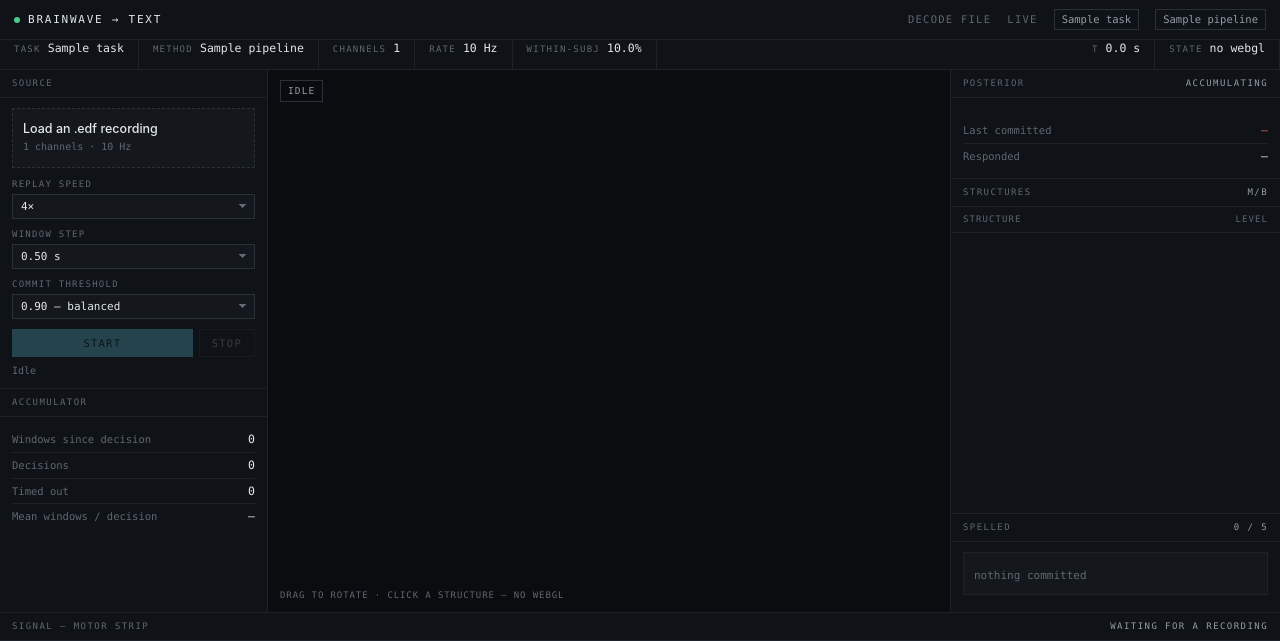
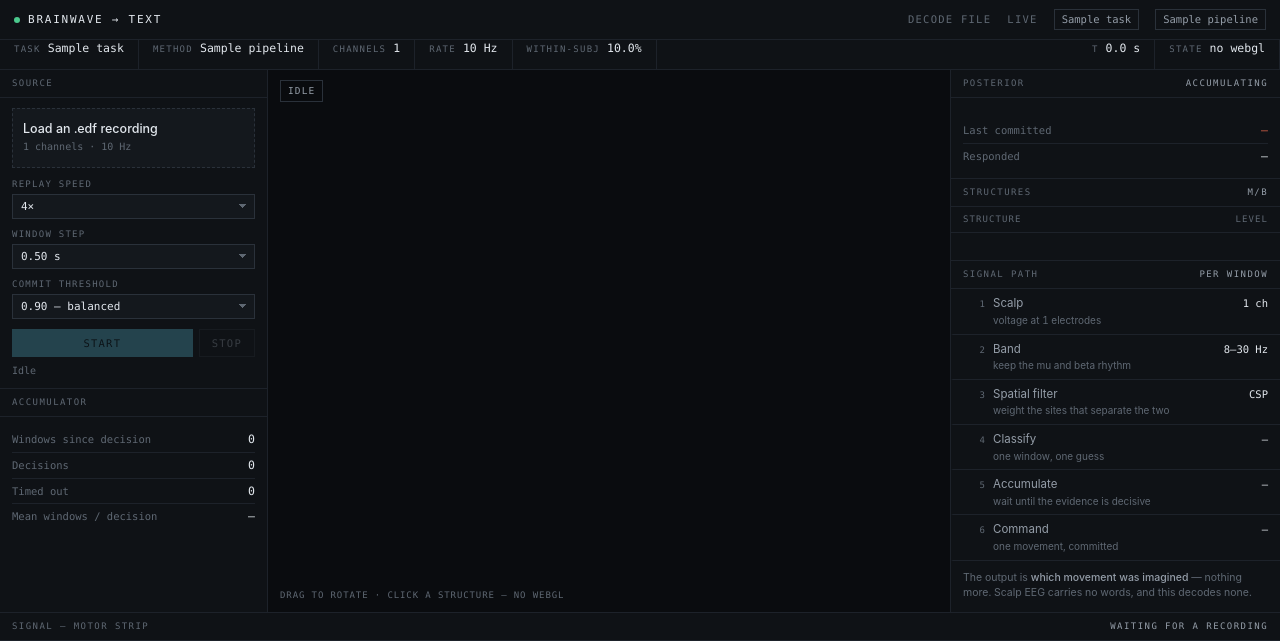
Before and after one commit to RashiShah08/brainwave-to-text, a Flask app: template templates/live.html in a window 1280 px wide. Shown: the top 641 px of the page. Run offline with Flask 3, Linux system fonts and the light colour scheme; the template is opened without the code that fills it: most values are stand-ins (such as "Sample title", 1, 10 or a date in 2020); lists and menus that the app fills with data are empty; parts of the project's set-up code (start-up, migrations or seed data) failed here and were passed over.

Commit message:
Drop the speller from the live view; show the signal path instead
The spelled-text panel implied the brain spelled something. It did not. Scalp
EEG carries no letters -- the speller is a binary tree bolted onto a two-class
decoder, and its output is a construction of ours, not a reading of anyone's
cortex. Presenting AAAAAAAAAA as "spelled text" was the single most misleading
thing on the screen, so it is gone from the instrument, along with the letters
the specimen was writing in its margin. Decision pins now carry the class
initial rather than an emitted character.

In its place, the chain itself, live, one row per stage: scalp voltage at 64
electrodes, the 8-30 Hz band, the CSP spatial filter, the per-window guess, the
accumulator waiting for the evidence to become decisive, and the committed
command. Rows light as each window passes through them, so someone who has
never seen EEG can watch what happens to the signal instead of being told. It
closes by stating what the output actually is: which movement was imagined,
nothing more.

The speller itself stays in the codebase and on the file-decode page, where it
is reported as what it is -- a measured throughput figure with the compounding
error made explicit -- rather than as text the brain produced.

Layout: panels now keep their natural height by default and only the marked one
absorbs slack, since a growing panel above a fixed one was clipping it. Columns
scroll on a short window rather than slicing, which the overflow audit was
flagging at 1280x800 and 1120x780. Clean at all six sizes.

Co-Authored-By: Claude Opus 5 (1M context) <noreply@anthropic.com>
Claude-Session: https://claude.ai/code/session_01CEaUq93g3CPg2dxu31nrSj

```diff
--- a/static/app.css
+++ b/static/app.css
@@ -171,14 +171,23 @@ html[data-world="off"] .hint::after { content: " — no webgl"; }
 
 /* ── panels ──────────────────────────────────────────────────────────── */
 
-.col { display: flex; flex-direction: column; overflow: hidden; }
+/* Scrolls rather than clips: on a short window the fixed panels genuinely do
+   not fit, and a scrollbar says so where a sliced-off edge reads as a fault. */
+.col {
+  display: flex; flex-direction: column;
+  overflow-y: auto; overflow-x: hidden; scrollbar-width: thin;
+}
 
+/* Panels keep their natural height by default. Only the one marked to grow
+   absorbs the slack — and the shrink — so a fixed-size panel below it can
+   never be clipped by whatever sits above. */
 .panel {
   display: flex; flex-direction: column; min-height: 0;
+  flex: none;
   border-bottom: 1px solid var(--line);
 }
 .panel:last-child { border-bottom: 0; }
-.panel-grow { flex: 1 1 auto; }
+.panel-grow { flex: 1 1 auto; min-height: 2.6rem; }
 
 .panel-head {
   display: flex; align-items: center; justify-content: space-between; gap: 8px;
@@ -320,20 +329,40 @@ input[type="file"] { display: none; }
 .traces { grid-column: 1 / -1; display: flex; flex-direction: column; }
 #scope { display: block; width: 100%; flex: 1 1 auto; min-height: 0; }
 
-/* ── decoded text ────────────────────────────────────────────────────── */
+/* ── signal path ─────────────────────────────────────────────────────── */
 
-.decoded {
-  font-family: var(--mono); font-size: 17px; letter-spacing: 0.24em;
-  color: var(--fg); padding: 8px 10px; min-height: 36px;
-  background: var(--panel-2); border: 1px solid var(--line);
-  word-break: break-all;
+.path { list-style: none; margin: 0; padding: 0; }
+.path-step {
+  display: grid; grid-template-columns: 20px 1fr auto;
+  gap: 8px; align-items: baseline;
+  padding: 6px 12px; border-bottom: 1px solid var(--line);
+  border-left: 2px solid transparent;
+  transition: border-color .5s ease, background .5s ease;
 }
-.decoded .empty { font-size: 11px; letter-spacing: normal; color: var(--fg-3); }
-.cands { display: flex; gap: 3px; flex-wrap: wrap; margin-top: 7px; }
-.cand {
-  font-family: var(--mono); font-size: 9.5px; color: var(--fg-3);
-  border: 1px solid var(--line); padding: 1px 5px;
+.path-step.is-on {
+  border-left-color: var(--accent);
+  background: rgba(86, 182, 205, 0.07);
+  transition: none;                 /* snap on, fade off */
 }
+.path-n {
+  font-family: var(--mono); font-size: 9px; color: var(--fg-3);
+  text-align: right;
+}
+.path-t { font-size: 11.5px; color: var(--fg-2); }
+.path-t em {
+  display: block; font-style: normal; font-size: 10px;
+  color: var(--fg-3); margin-top: 1px;
+}
+.path-v {
+  font-family: var(--mono); font-size: 10.5px; color: var(--fg);
+  white-space: nowrap;
+}
+.path-step.is-on .path-v { color: var(--accent); }
+.path-foot {
+  margin: 0; padding: 9px 12px 11px;
+  font-size: 10.5px; line-height: 1.5; color: var(--fg-3);
+}
+.path-foot b { color: var(--fg-2); font-weight: 500; }
 
 /* ── log ─────────────────────────────────────────────────────────────── */
 
--- a/static/brain3d.js
+++ b/static/brain3d.js
@@ -1,40 +1,33 @@
 /**
- * A solid, lit, anatomically segmented brain you can turn and click.
+ * A real, lit, anatomically segmented cortex you can turn and click.
  *
- * Modelled on the interaction of an anatomy atlas: real tissue shading, named
- * regions, and a region that lights when you select it — except here regions
- * also light on their own, driven by the decoder. Motor imagery is
- * contralateral, so a committed "right hand" flares the LEFT primary motor
- * cortex, and the live posterior warms whichever hemisphere is currently
- * winning.
+ * The surface is not generated. static/cortex.bin is the fsaverage pial
+ * surface -- reconstructed from real MRI -- baked by scripts/build_cortex.py
+ * with FreeSurfer's measured sulcal convexity, normals taken from the full
+ * 650k-triangle mesh, ambient occlusion computed against the surface itself,
+ * and the Desikan-Killiany parcellation as a per-vertex region id. Only the
+ * cerebellum and brainstem are generated, because fsaverage supplies cortex
+ * only.
  *
- * There is no brain mesh file to load. The surface is generated: a base
- * ellipsoid worked into shape by `brainSurface` (narrowed poles, temporal
- * bulge, flattened skull base, longitudinal fissure, Sylvian groove) and then
- * folded into gyri by two octaves of meandering sine. Cerebellum and brainstem
- * are separate meshes, and every vertex carries a region id assigned from its
- * position relative to the central and Sylvian sulci.
+ * Regions light for two different reasons and are coloured accordingly: warm
+ * red is what the decoder is doing, cyan is what the reader has selected.
+ * Motor imagery is contralateral, so a committed "right hand" flares the LEFT
+ * primary motor cortex.
  *
- * Two things are worth knowing before changing any of this:
+ * Two things worth knowing before changing any of this:
  *
- *   - Normals are analytic, not computed from the triangles. IcosahedronGeometry
- *     is non-indexed, so `computeVertexNormals` would give flat facets; instead
- *     each normal comes from the cross product of two finite differences of
- *     `brainSurface` itself, which is smooth regardless of tessellation.
- *   - Sulcal shading is an attribute, not a light. `aDepth` carries how deep in
- *     a fold each vertex sits and darkens it directly, which is what makes the
- *     convolutions read at a glance. No shadow pass would be affordable here.
- *
- * The palette stays with the page: warm tissue against cream paper, oxblood for
- * what the decoder is doing, verdigris for what the reader has selected.
- */
+ *   - Occlusion is baked, not lit. Sulcal convexity says which way a surface
+ *     bends, not how enclosed it is, and shading from convexity alone leaves
+ *     the two facing walls of a deep sulcus bright and the folds soft.
+ *   - Normals come from the full-resolution surface, not from this
+ *     triangulation. computeVertexNormals would throw the fold detail away a
+ *     second time, having already lost it once to decimation.
+  */
 
 import * as THREE from './three.module.min.js';
-import { strokes } from './inkfont.js';
+import { strokes } from './inkfont.js';   // pin labels only
 
-const MAX_CHARS = 22;
 const SEG_PER_GLYPH = 18;
-const GLYPH_SIZE = 0.085;
 const MAX_PINS = 9;
 // The specimen spans about y -0.88 (brainstem) to +0.60 (vertex), so it is not
 // centred on the origin and must be framed about its own middle.
@@ -407,8 +400,6 @@ export class NeuralEnvironment {
     /** Set by the page to receive live per-structure activity. */
     this.onActivity = null;
 
-    this.text = [];
-    this.glyphs = [];
     this.pins = [];
 
     this.scroll = 0;
@@ -439,7 +430,6 @@ export class NeuralEnvironment {
     this._callout();
     this._project();
     this._sites();
-    this._margin();
     this._pinwork();
     this._input();
 
@@ -793,82 +783,6 @@ export class NeuralEnvironment {
       vertexShader: STROKE_VERT, fragmentShader: STROKE_FRAG,
       transparent: true, depthWrite: false, vertexColors: true,
     }));
-  }
-
-  /** The ruled margin the decoded text is written onto, held in camera space. */
-  _margin() {
-    const max = MAX_CHARS * SEG_PER_GLYPH;
-    const pos = new Float32Array(max * 6);
-    const col = new Float32Array(max * 6);
-    const ink = new Float32Array(max * 2);
-    this.marginAt = new Float32Array(max * 2);
-    for (let i = 0; i < max * 2; i++) {
-      col[i * 3] = INK.r; col[i * 3 + 1] = INK.g; col[i * 3 + 2] = INK.b;
-    }
-    const g = new THREE.BufferGeometry();
-    g.setAttribute('position', new THREE.BufferAttribute(pos, 3));
-    g.setAttribute('color', new THREE.BufferAttribute(col, 3));
-    g.setAttribute('aInk', new THREE.BufferAttribute(ink, 1));
-    g.setDrawRange(0, 0);
-    this.marginCount = 0;
-    this.margin = new THREE.LineSegments(g, new THREE.ShaderMaterial({
-      uniforms: { uNear: this.uNear, uFar: this.uFar },
-      vertexShader: STROKE_VERT, fragmentShader: STROKE_FRAG,
-      transparent: true, depthWrite: false, depthTest: false, vertexColors: true,
-    }));
-    this.margin.renderOrder = 10;
-    this.margin.position.set(0, -0.58, -2.0);
-    this.cam.add(this.margin);
-
-    const rp = [];
-    const rc = [];
-    const ri = [];
-    const half = (MAX_CHARS * 0.86 * GLYPH_SIZE) / 2;
-    for (let s = 0; s < 60; s++) {
-      rp.push(-half + (s / 60) * half * 2, -0.055, 0,
-        -half + ((s + 1) / 60) * half * 2, -0.055, 0);
-      for (let v = 0; v < 2; v++) {
-        rc.push(SEPIA.r, SEPIA.g, SEPIA.b);
-        ri.push(0.16 + 0.1 * Math.sin(s * 0.7));
-      }
-    }
-    this.rule = this._lines(rp, rc, ri);
-    this.rule.material.depthTest = false;
-    this.rule.renderOrder = 10;
-    this.rule.position.copy(this.margin.position);
-    this.cam.add(this.rule);
-  }
-
-  _layoutMargin() {
-    const g = this.margin.geometry;
-    const pos = g.attributes.position.array;
-    let n = 0;
-    let width = 0;
-    for (const ch of this.text) width += strokes(ch).advance * GLYPH_SIZE;
-    let x = -width / 2;
-
-    for (let gi = 0; gi < this.text.length; gi++) {
-      const { segments, advance } = strokes(this.text[gi]);
-      const glyph = this.glyphs[gi];
-      glyph.start = n;
-      for (const [x1, y1, x2, y2, at] of segments) {
-        if (n >= MAX_CHARS * SEG_PER_GLYPH) break;
-        pos[n * 6] = x + x1 * GLYPH_SIZE;
-        pos[n * 6 + 1] = y1 * GLYPH_SIZE;
-        pos[n * 6 + 2] = 0;
-        pos[n * 6 + 3] = x + x2 * GLYPH_SIZE;
-        pos[n * 6 + 4] = y2 * GLYPH_SIZE;
-        pos[n * 6 + 5] = 0;
-        this.marginAt[n * 2] = at;
-        this.marginAt[n * 2 + 1] = at;
-        n++;
-      }
-      glyph.count = n - glyph.start;
-      x += advance * GLYPH_SIZE;
-    }
-    g.setDrawRange(0, n * 2);
-    g.attributes.position.needsUpdate = true;
-    this.marginCount = n;
   }
 
   _pinwork() {
@@ -1259,29 +1173,12 @@ export class NeuralEnvironment {
       if (this.vis[i] > best) { best = this.vis[i]; site = i; }
     }
     if (site < 0) return;
-    const label = (decision.emitted && decision.emitted !== '—')
-      ? decision.emitted : (decision.label || '?').charAt(0);
+    // The class, not a spelled character: the decoder emits one of two
+    // movements and nothing downstream of that belongs on the specimen.
+    const label = (decision.label || '?').charAt(0).toUpperCase();
     this.pins.push({ site, label, age: 0 });
     if (this.pins.length > MAX_PINS) this.pins.shift();
     this._layoutPins();
-  }
-
-  setText(str) {
-    const next = Array.from(str || '');
-    const same = next.length >= this.text.length
-      && this.text.every((c, i) => c === next[i]);
-    if (!same) {
-      this.text = next.slice(-MAX_CHARS);
-      this.glyphs = this.text.map(() => ({ progress: 1, start: 0, count: 0 }));
-      this._layoutMargin();
-      return;
-    }
-    for (let i = this.text.length; i < next.length; i++) {
-      this.text.push(next[i]);
-      this.glyphs.push({ progress: 0, start: 0, count: 0 });
-      while (this.text.length > MAX_CHARS) { this.text.shift(); this.glyphs.shift(); }
-    }
-    this._layoutMargin();
   }
 
   reset() {
@@ -1289,10 +1186,7 @@ export class NeuralEnvironment {
     this.target.fill(0.42);
     this.flashAmount = 0;
     this.wash.fill(0);
-    this.text = [];
-    this.glyphs = [];
     this.pins = [];
-    this._layoutMargin();
     this._layoutPins();
   }
 
@@ -1337,15 +1231,6 @@ export class NeuralEnvironment {
     const ty = f.y + SPECIMEN_CENTRE_Y;
     this.cam.position.set(f.x + this.pointer.x * 0.05, ty - this.pointer.y * 0.04, f.dist);
     this.cam.lookAt(f.x, ty, 0);
-
-    // Keep the written line under the stage rather than under the viewport.
-    const wpp2 = (2 * 2.0 * f.half) / f.vh;
-    this.margin.position.set(
-      (f.cx - f.vw / 2) * wpp2,
-      -((f.cy + f.boxH / 2 - 30) - f.vh / 2) * wpp2,
-      -2.0,
-    );
-    this.rule.position.copy(this.margin.position);
 
     const ease = 1 - Math.exp(-dt * 7);
     this.flashAmount = Math.max(0, this.flashAmount - dt * 1.0);
@@ -1408,19 +1293,6 @@ export class NeuralEnvironment {
       this.onActivity(this.activity, this.selected);
     }
 
-    // -- margin lettering ---------------------------------------------------
-    const mink = this.margin.geometry.attributes.aInk.array;
-    for (const glyph of this.glyphs) {
-      if (glyph.progress < 1) glyph.progress = Math.min(1, glyph.progress + dt * 2.2);
-      for (let k = glyph.start; k < glyph.start + glyph.count; k++) {
-        const at = this.marginAt[k * 2];
-        const on = glyph.progress >= at ? 1 : Math.max(0, 1 - (at - glyph.progress) * 14);
-        mink[k * 2] = on;
-        mink[k * 2 + 1] = on;
-      }
-    }
-    this.margin.geometry.attributes.aInk.needsUpdate = true;
-
     // -- pins ---------------------------------------------------------------
     if (this.pinCount) {
       const pk = this.pinwork.geometry.attributes.aInk.array;
--- a/templates/live.html
+++ b/templates/live.html
@@ -115,11 +115,47 @@
       </div>
     </section>
 
+    <!-- The chain, stage by stage. Someone who has never seen EEG should be
+         able to read what is happening to the signal without being told. -->
     <section class="panel">
-      <div class="panel-head"><span>Spelled</span><b id="sp-step">0 / 5</b></div>
-      <div class="panel-body">
-        <div class="decoded" id="text"><span class="empty">nothing committed</span></div>
-        <div class="cands" id="candidates"></div>
+      <div class="panel-head"><span>Signal path</span><b>per window</b></div>
+      <div class="panel-body is-flush">
+        <ol class="path" id="path">
+          <li class="path-step" data-step="scalp">
+            <span class="path-n">1</span>
+            <span class="path-t">Scalp<em>voltage at {{ model.n_channels }} electrodes</em></span>
+            <span class="path-v" id="pv-scalp">{{ model.n_channels }} ch</span>
+          </li>
+          <li class="path-step" data-step="band">
+            <span class="path-n">2</span>
+            <span class="path-t">Band<em>keep the mu and beta rhythm</em></span>
+            <span class="path-v" id="pv-band">8&ndash;30 Hz</span>
+          </li>
+          <li class="path-step" data-step="spatial">
+            <span class="path-n">3</span>
+            <span class="path-t">Spatial filter<em>weight the sites that separate the two</em></span>
+            <span class="path-v" id="pv-spatial">CSP</span>
+          </li>
+          <li class="path-step" data-step="classify">
+            <span class="path-n">4</span>
+            <span class="path-t">Classify<em>one window, one guess</em></span>
+            <span class="path-v" id="pv-classify">&mdash;</span>
+          </li>
+          <li class="path-step" data-step="accumulate">
+            <span class="path-n">5</span>
+            <span class="path-t">Accumulate<em>wait until the evidence is decisive</em></span>
+            <span class="path-v" id="pv-accum">&mdash;</span>
+          </li>
+          <li class="path-step" data-step="command">
+            <span class="path-n">6</span>
+            <span class="path-t">Command<em>one movement, committed</em></span>
+            <span class="path-v" id="pv-command">&mdash;</span>
+          </li>
+        </ol>
+        <p class="path-foot">
+          The output is <b>which movement was imagined</b> &mdash; nothing more.
+          Scalp EEG carries no words, and this decodes none.
+        </p>
       </div>
     </section>
   </div>
@@ -148,8 +184,6 @@ const els = {
   start: document.getElementById('start'),
   stop: document.getElementById('stop'),
   status: document.getElementById('status'),
-  text: document.getElementById('text'),
-  candidates: document.getElementById('candidates'),
   bars: document.getElementById('bars'),
   keyed: document.getElementById('keyed'),
   ovStatus: document.getElementById('ov-status'),
@@ -384,9 +418,22 @@ function showDecision(label) {
   els.ovText.classList.add('pop');
   setNum('ld-class', label);
   setNum('ld-site', CONTRALATERAL[label] || '—');
+  setNum('pv-command', label);
+  pulse('command');
 }
 
-function addLogRow() { /* log lives in the decision table below */ }
+// Light a stage of the signal path as data passes through it.
+const pathSteps = {};
+document.querySelectorAll('.path-step').forEach((li) => {
+  pathSteps[li.dataset.step] = li;
+});
+function pulse(step) {
+  const li = pathSteps[step];
+  if (!li) return;
+  li.classList.remove('is-on');
+  void li.offsetWidth;
+  li.classList.add('is-on');
+}
 
 // ---- stream ---------------------------------------------------------------
 function handle(msg) {
@@ -431,6 +478,18 @@ function handle(msg) {
   state.sinceDecision += 1;
   setNum('m-windows', state.sinceDecision);
 
+  // Walk the path: every window passes stages 1-5, and only some reach 6.
+  ['scalp', 'band', 'spatial'].forEach(pulse);
+  if (msg.probabilities) {
+    const best = Object.keys(msg.probabilities)
+      .reduce((a, b) => (msg.probabilities[a] >= msg.probabilities[b] ? a : b));
+    setNum('pv-classify', best + ' ' + msg.probabilities[best].toFixed(2));
+    pulse('classify');
+  }
+  const lead = Math.max(...Object.values(msg.posterior));
+  setNum('pv-accum', state.sinceDecision + ' win · ' + lead.toFixed(2));
+  pulse('accumulate');
+
   if (msg.decision) {
     state.sinceDecision = 0;
     if (msg.decision.timed_out) state.timeouts += 1;
@@ -450,22 +509,6 @@ function handle(msg) {
     setNum('m-timeouts', state.timeouts);
     setNum('m-mean', state.decisions ? (state.windowSum / state.decisions).toFixed(1) : '—');
     setNum('m-windows', 0);
-    addLogRow();
-
-    if (msg.speller) {
-      els.text.textContent = msg.speller.text || '';
-      if (!msg.speller.text) els.text.innerHTML = '<span class="empty">nothing committed</span>';
-      if (scene) scene.setText(msg.speller.text || '');
-
-      const per = msg.speller.trials_per_character || 5;
-      setNum('sp-step', ((msg.speller.n_trials_consumed || 0) % per) + ' / ' + per);
-      els.candidates.innerHTML = '';
-      (msg.speller.partial_candidates || []).slice(0, 32).forEach((c) => {
-        const s = document.createElement('span');
-        s.className = 'cand'; s.textContent = c;
-        els.candidates.appendChild(s);
-      });
-    }
   }
 }
 
@@ -494,8 +537,7 @@ els.form.addEventListener('submit', (ev) => {
   setNum('m-mean', '—');
   setNum('ld-class', '—');
   setNum('ld-site', '—');
-  els.text.innerHTML = '<span class="empty">nothing committed</span>';
-  els.candidates.innerHTML = '';
+  ['pv-classify', 'pv-accum', 'pv-command'].forEach((i) => setNum(i, '—'));
   els.ovText.textContent = '';
   els.status.classList.remove('is-bad');
   els.status.textContent = 'decoding…';
```
